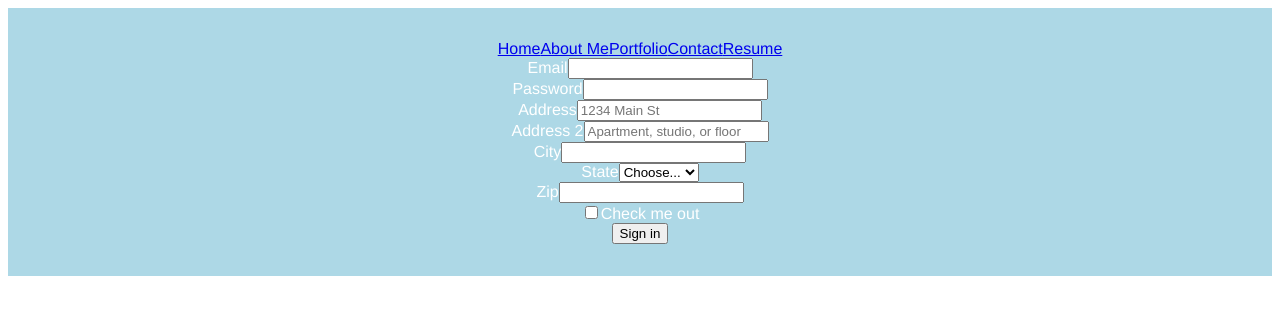
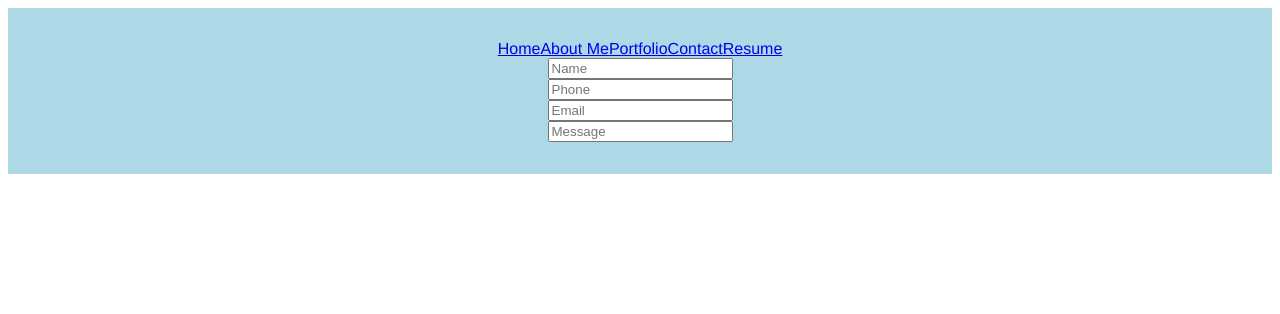
Before and after one commit to csmith0414/React-Portfolio, a React (Vite) app: page /contact in a window 1280 px wide. Shown: the top 314 px of the page. Built offline with nearby package versions, Linux system fonts and the light colour scheme.

Commit message:
updated contact form, added image on about me page, input footer document

```diff
--- a/src/components/AboutMe.jsx
+++ b/src/components/AboutMe.jsx
@@ -1,8 +1,10 @@
+import me from '../assets/images/me.png'
 
 const AboutMe = () => {
   return (
     <div>
       <div id='about'>
+      <img src={me}/>
         <p className='text-bg-info p-3'>
           IT professional with a drive for continuous learning in related IT topics. Effective at assisting internally facing and externally facing customers with resolving issues and aiding where needed. Able to provide effective assistance with attention to detail and provide an understanding to end users with or without a technical background.
         </p>
--- a/src/components/Contact.jsx
+++ b/src/components/Contact.jsx
@@ -1,50 +1,20 @@
 const Contact = () => {
     return (
         <div>
-            <form className="row g-3">
-                <div className="col-md-6">
-                    <label for="inputEmail4" className="form-label">Email</label>
-                    <input type="email" className="form-control" id="inputEmail4"/>
+            <div className="row">
+                <div className="col">
+                    <input type="text" className="form-control" placeholder="Name" aria-label="Name" />
                 </div>
-                <div className="col-md-6">
-                    <label for="inputPassword4" className="form-label">Password</label>
-                    <input type="password" className="form-control" id="inputPassword4"/>
+                <div className="col">
+                    <input type="text" className="form-control" placeholder="Phone" aria-label="Phone" />
                 </div>
-                <div class="col-12">
-                    <label for="inputAddress" className="form-label">Address</label>
-                    <input type="text" className="form-control" id="inputAddress" placeholder="1234 Main St"/>
+                <div className="col">
+                    <input type="text" className="form-control" placeholder="Email" aria-label="Email" />
                 </div>
-                <div class="col-12">
-                    <label for="inputAddress2" className="form-label">Address 2</label>
-                    <input type="text" className="form-control" id="inputAddress2" placeholder="Apartment, studio, or floor"/>
+                <div className="col">
+                    <input type="text" className="form-control" placeholder="Message" aria-label="Message" />
                 </div>
-                <div class="col-md-6">
-                    <label for="inputCity" className="form-label">City</label>
-                    <input type="text" className="form-control" id="inputCity"/>
-                </div>
-                <div class="col-md-4">
-                    <label for="inputState" className="form-label">State</label>
-                    <select id="inputState" className="form-select">
-                        <option selected>Choose...</option>
-                        <option>...</option>
-                    </select>
-                </div>
-                <div class="col-md-2">
-                    <label for="inputZip" className="form-label">Zip</label>
-                    <input type="text" className="form-control" id="inputZip"/>
-                </div>
-                <div className="col-12">
-                    <div className="form-check">
-                        <input className="form-check-input" type="checkbox" id="gridCheck"/>
-                            <label className="form-check-label" for="gridCheck">
-                                Check me out
-                            </label>
-                    </div>
-                </div>
-                <div className="col-12">
-                    <button type="submit" className="btn btn-primary">Sign in</button>
-                </div>
-            </form>
+            </div>
         </div>
     );
 };
```
Also changed, not shown: src/assets/images/me.png (added), src/components/Footer.jsx (added).
